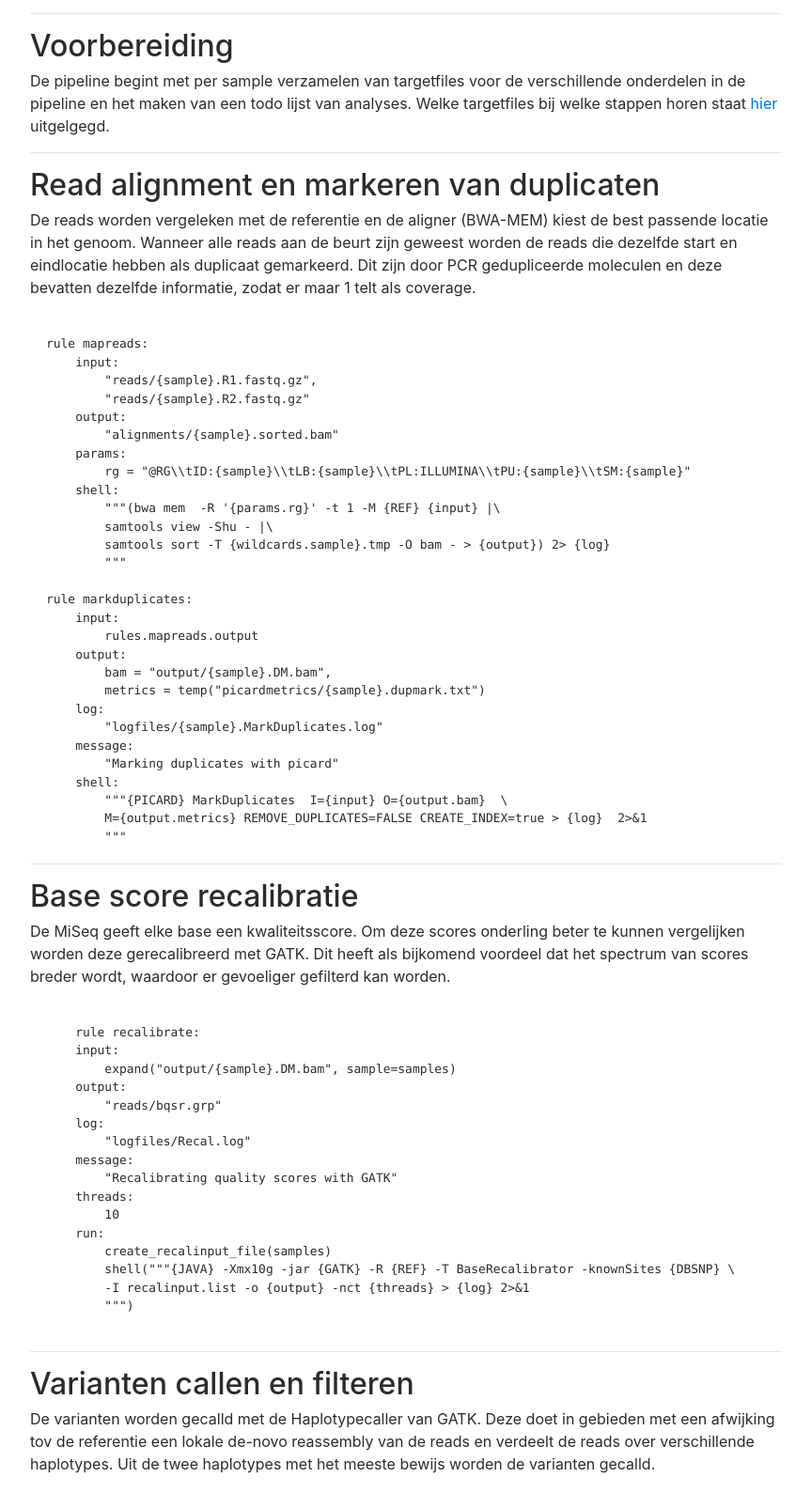
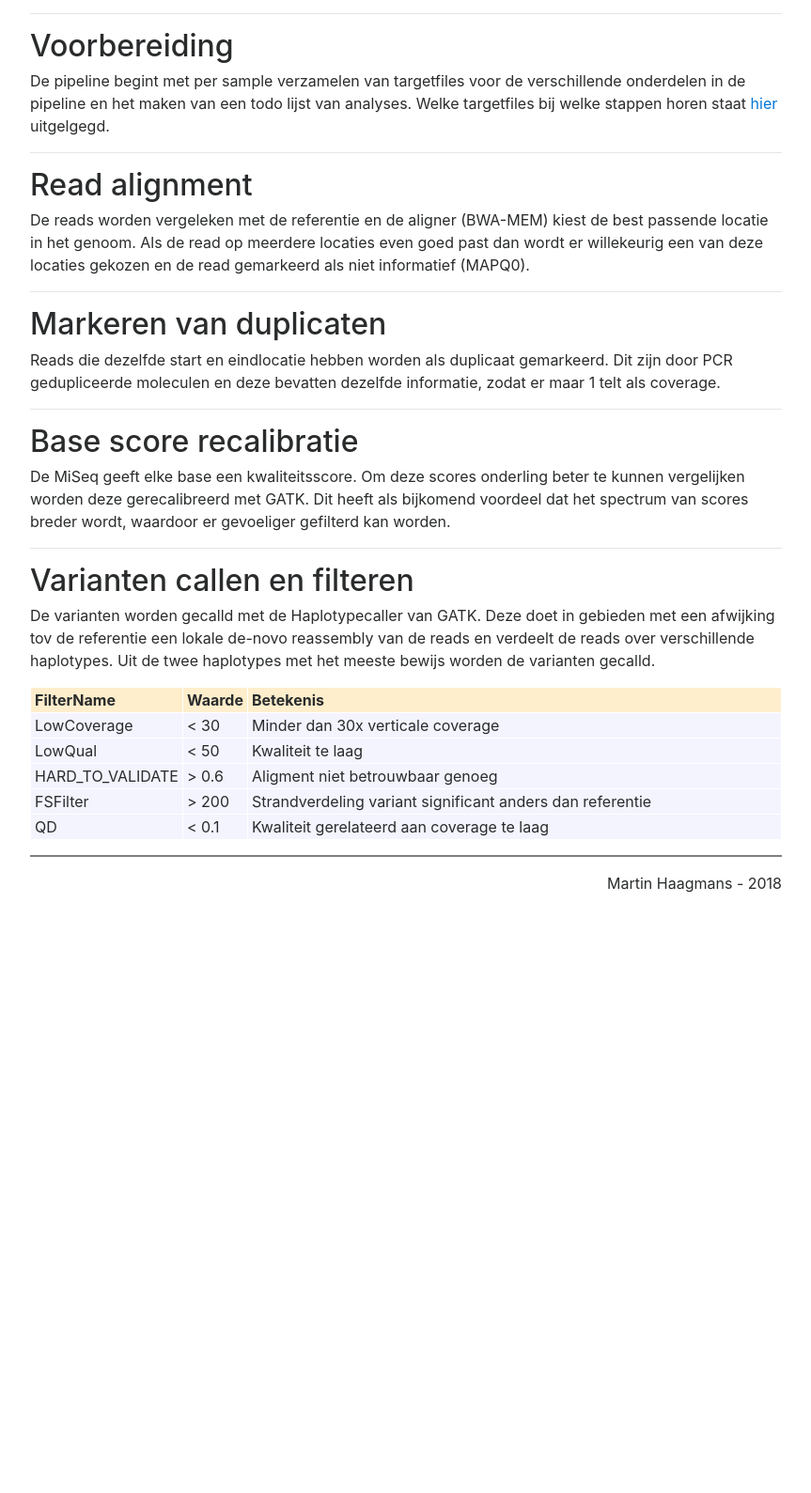
Before and after one commit to martinhaagmans/ngswebsite, a Flask app: page /uitleg/pipeline/snv in a window 1280 px wide. Shown: the part 305-1894 px from the top of the page at 94% size, without its empty margins (208-1071 px from the left). After the commit the page ends 1255 px from the top, so only its background shows below. Run offline with Flask 2, Linux system fonts and the light colour scheme; some libraries are stand-ins or nearby versions.

Commit message:
Code verwijderd, uitleg toegevoegd

```diff
--- a/ngswebsite/static/css/bootstrapcustom.css
+++ b/ngswebsite/static/css/bootstrapcustom.css
@@ -690,3 +690,15 @@ samp {
   background-color: pink;
   border-left: 6px solid black;
 }
+
+.column {
+    float: left;
+    width: 50%;
+}
+
+/* Clear floats after the columns */
+.row:after {
+    content: "";
+    display: table;
+    clear: both;
+}
--- a/ngswebsite/templates/base.html
+++ b/ngswebsite/templates/base.html
@@ -46,10 +46,10 @@
 
     {% block content %}{% endblock %}
 
-    <hr style="border: 1px solid #808080;">
-
     <div name=footer style="text-align: right;">
+        <hr style="border: 1px solid #808080;">
         Martin Haagmans - 2018
     </div>
+
 </body>
 </html>
--- a/ngswebsite/templates/explanation_pipeline_mosa.html
+++ b/ngswebsite/templates/explanation_pipeline_mosa.html
@@ -6,9 +6,9 @@
 <p>Deze module bestaat uit een aantal scripts die de output van
     de reguliere pipeline verwerken om <em>niet</em> door de
     reguliere diagnostische pipeline gevonden afwijkingen van
-    de referentie met 500x of meer informatieve coverage en 1%
+    de referentie met voldoende informatieve coverage en 1%
     of meer afwijking op te sporen. Daarnaast worden de genomische
-    posities met minder dan 500x informatieve coverage opgspoord en
+    posities met onvoldoende informatieve coverage opgspoord en
     deze informatie wordt gecombineerd en gerapporteerd. De reguliere
     pipeline rapporteert varianten tot een ondergrens van ongeveer
     10-15% dus in de praktijk zal deze module mozaïeken van van 1%
--- a/ngswebsite/templates/explanation_pipeline_qc.html
+++ b/ngswebsite/templates/explanation_pipeline_qc.html
@@ -53,6 +53,7 @@
         </figcaption>
     </figure>
 
+<hr>
 <h2>Basepercentages library</h2>
 <p>Humaan genomisch DNA heeft een bepaalde verhouding AT/CG en een capture
     kan deze verhouding veranderen, maar moet tussen samples die op dezelfde
--- a/ngswebsite/templates/explanation_pipeline_vars.html
+++ b/ngswebsite/templates/explanation_pipeline_vars.html
@@ -1,8 +1,9 @@
 <!-- extend from base layout -->
 {% extends "base.html" %}
+{% block content %}
 
-{% block content %}
 <h1>PIPELINE</h1>
+
 <hr>
 <p>De AMC diagnostische pipeline voor de analyse van sequence capture data
   alignt reads tegen het referentiegenoom, callt de varianten en verzamelt
@@ -25,119 +26,36 @@
 </p>
 
 <hr>
-<h2>Read alignment en markeren van duplicaten</h2>
+<h2>Read alignment</h2>
 <p>De reads worden vergeleken met de referentie en de aligner (BWA-MEM) kiest
-  de best passende locatie in het genoom. Wanneer alle reads aan de beurt zijn
-  geweest worden de reads die dezelfde start en eindlocatie hebben als duplicaat
+  de best passende locatie in het genoom. Als de read op
+  meerdere locaties even goed past dan wordt er willekeurig een van deze
+  locaties gekozen en de read gemarkeerd als niet informatief (MAPQ0).
+</p>
+
+<hr>
+<h2>Markeren van duplicaten</h2>
+<p>Reads die dezelfde start en eindlocatie hebben worden als duplicaat
   gemarkeerd. Dit zijn door PCR gedupliceerde moleculen en deze bevatten
   dezelfde informatie, zodat er maar 1 telt als coverage.
 </p>
-<pre><code class="snakemake">
-rule mapreads:
-    input:
-        "reads/{sample}.R1.fastq.gz",
-        "reads/{sample}.R2.fastq.gz"
-    output:
-        "alignments/{sample}.sorted.bam"
-    params:
-        rg = "@RG\\tID:{sample}\\tLB:{sample}\\tPL:ILLUMINA\\tPU:{sample}\\tSM:{sample}"
-    shell:
-        """(bwa mem  -R '{params.rg}' -t 1 -M {REF} {input} |\
-        samtools view -Shu - |\
-        samtools sort -T {wildcards.sample}.tmp -O bam - &gt; {output}) 2&gt; {log}
-        """
 
-rule markduplicates:
-    input:
-        rules.mapreads.output
-    output:
-        bam = "output/{sample}.DM.bam",
-        metrics = temp("picardmetrics/{sample}.dupmark.txt")
-    log:
-        "logfiles/{sample}.MarkDuplicates.log"
-    message:
-        "Marking duplicates with picard"
-    shell:
-        """{PICARD} MarkDuplicates  I={input} O={output.bam}  \
-        M={output.metrics} REMOVE_DUPLICATES=FALSE CREATE_INDEX=true > {log}  2>&1
-        """
-</code></pre>
 <hr>
-
 <h2>Base score recalibratie</h2>
 <p>De MiSeq geeft elke base een kwaliteitsscore. Om deze scores onderling
   beter te kunnen vergelijken worden deze gerecalibreerd met GATK. Dit heeft
   als bijkomend voordeel dat het spectrum van scores breder wordt, waardoor
   er gevoeliger gefilterd kan worden.
 </p>
-<pre><code class="snakemake">
-    rule recalibrate:
-    input:
-        expand("output/{sample}.DM.bam", sample=samples)
-    output:
-        "reads/bqsr.grp"
-    log:
-        "logfiles/Recal.log"
-    message:
-        "Recalibrating quality scores with GATK"
-    threads:
-        10
-    run:
-        create_recalinput_file(samples)
-        shell("""{JAVA} -Xmx10g -jar {GATK} -R {REF} -T BaseRecalibrator -knownSites {DBSNP} \
-        -I recalinput.list -o {output} -nct {threads} > {log} 2>&1
-        """)
 
-</code></pre>
 <hr>
-
 <h2>Varianten callen en filteren</h2>
 <p>De varianten worden gecalld met de Haplotypecaller van GATK. Deze doet in
   gebieden met een afwijking tov de referentie een lokale de-novo reassembly
   van de reads en verdeelt de reads over verschillende haplotypes. Uit de twee
   haplotypes met het meeste bewijs worden de varianten gecalld.
 </p>
-<pre><code class="snakemake">
-    rule callvariants:
-        input:
-            bamfile = rules.markduplicates.output.bam,
-            table = rules.recalibrate.output
-        output:
-            temp("gatkfiles/{sample}.raw.vcf"),
-            temp("gatkfiles/{sample}.raw.vcf.idx")
-        message:
-            "Calling variants with GATK's HaplotypeCaller"
-        log:
-            "logfiles/{sample}.HaplotypeCaller.log"
-        run:
-            target = input_dict[wildcards.sample]['varcal']
-            shell("""{JAVA} -jar {GATK} -R {REF} -T HaplotypeCaller \
-            -I {input.bamfile} -o {output[0]} -L {target} -ip 500 \
-            -pairHMM VECTOR_LOGLESS_CACHING -BQSR {input.table}  > {log} 2>&1
-            """)
 
-    rule filtervariants:
-        input:
-            vcf = rules.callvariants.output[0],
-            index = rules.callvariants.output[1]
-        output:
-            "output/{sample}.filtered.vcf"
-        log:
-            "logfiles/{sample}.VariantFiltration.log"
-        message:
-            "Annotating variants with GATK's QC annotations"
-        shell:
-            """{JAVA} -jar {GATK} -R {REF} -T VariantFiltration \
-            -V {input.vcf} -o {output} \
-            --clusterWindowSize 20 --clusterSize 6 \
-            --filterExpression "DP < 30 " --filterName "LowCoverage" \
-            --filterExpression "QUAL < 50.0 " --filterName "LowQual" \
-            --filterExpression "QD < 4.0 " --filterName "QD" \
-            --filterExpression "SOR > 10.0 " --filterName "SOR" > {log} 2>&1
-            """
-
-</code>
-</code></pre>
 <table>
     <colgroup>
         <col width="20%" />
```
Also changed, not shown: ngswebsite/templates/connoimenu.html (+21 -7 lines), ngswebsite/templates/explanation_pipeline.html (+18 -12 lines), ngswebsite/templates/explanation_pipeline_cnv.html (+4 -4 lines).
